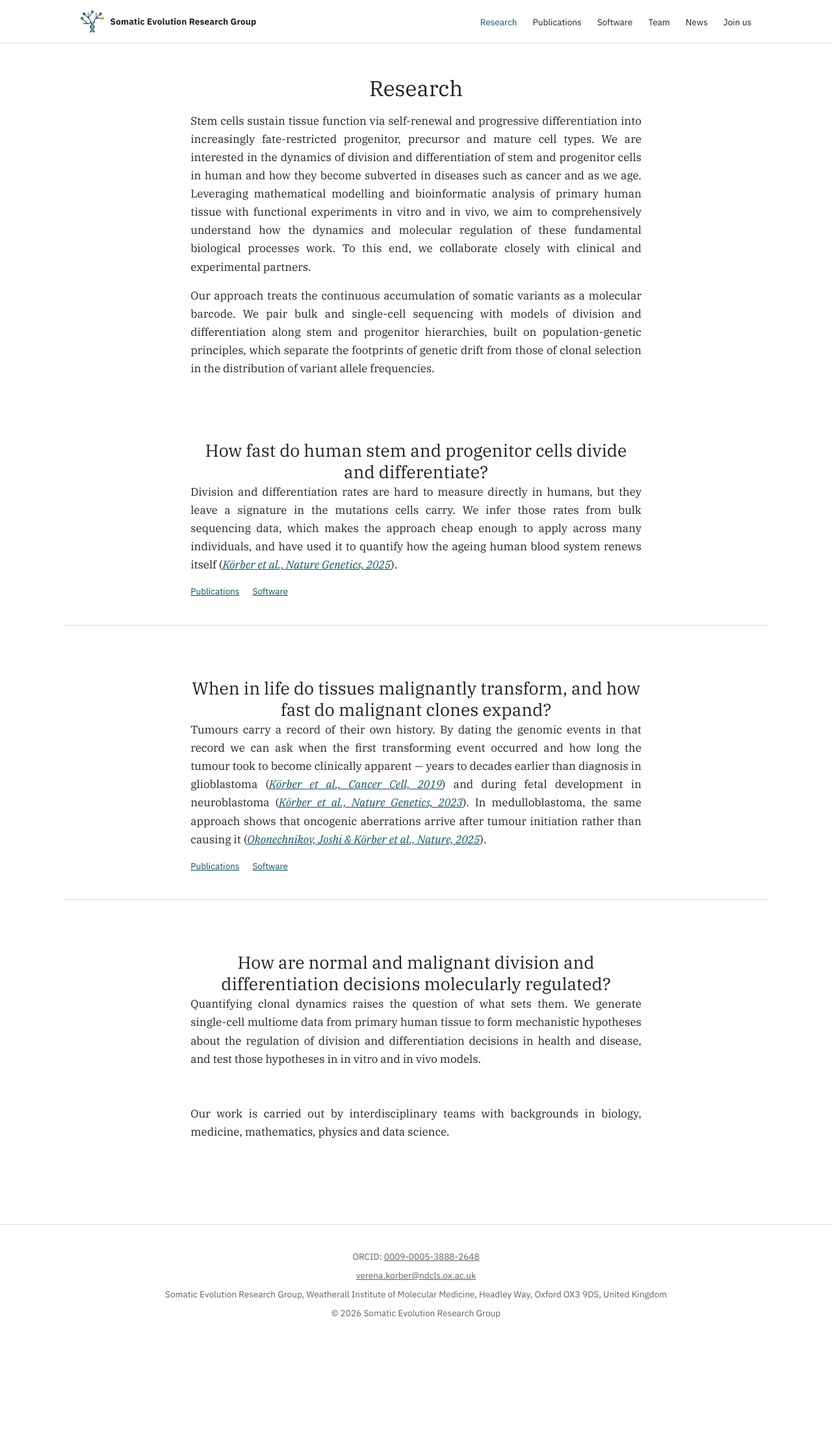
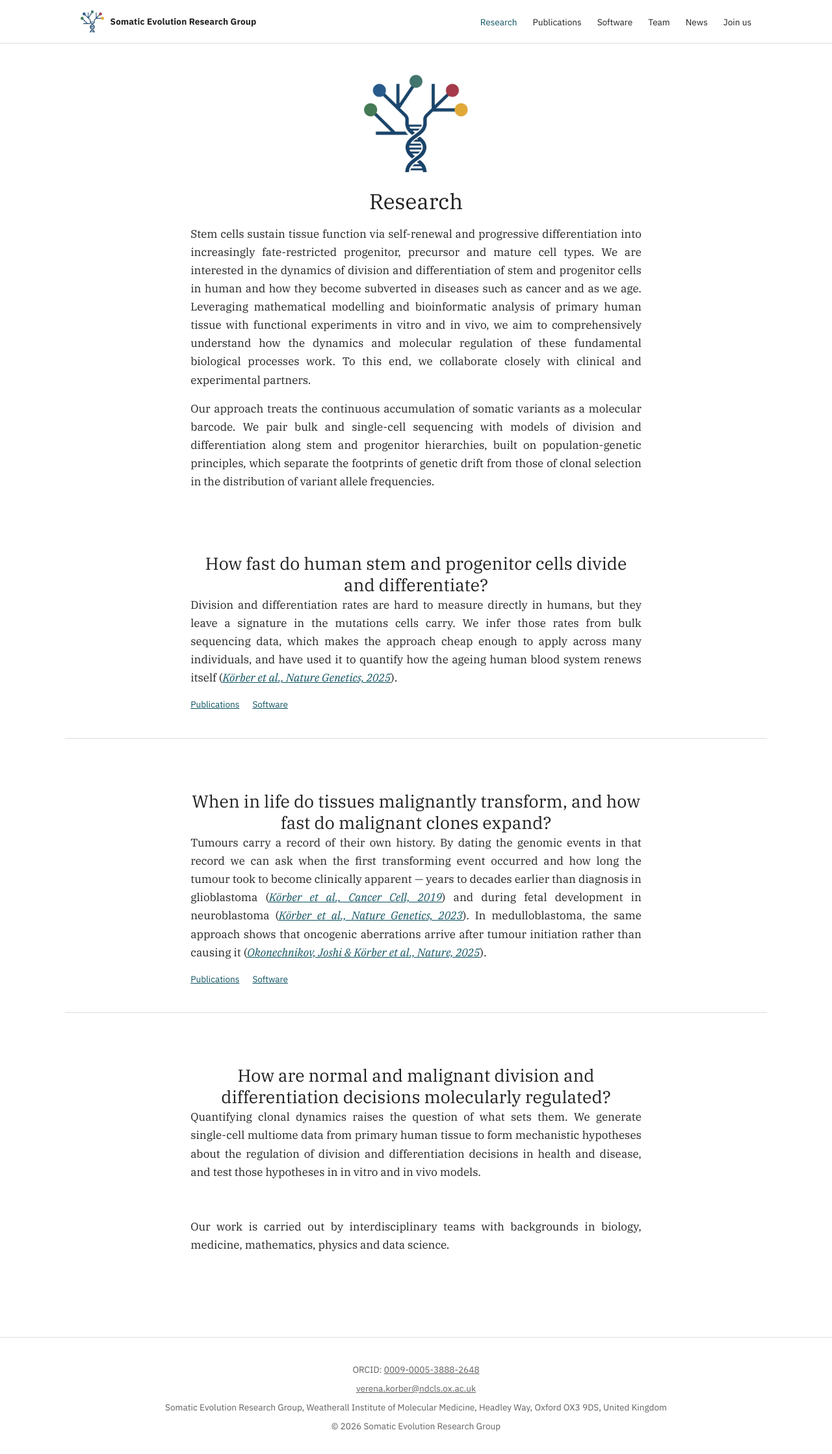
Before and after one commit to VerenaK90/VerenaK90.github.io, a Jekyll site: the page built from research.md, in a window 1280 px wide. Shown: the whole page at 65% size. Built offline with Jekyll 4.4.1, drawn with Linux system fonts in a browser that asks for light colours; before the commit the page ends 2064 px from its top, so only the background shows below that.

Commit message:
Add a large, centered group logo above the Research heading
Pages using the page layout can now set a 'logo' front-matter field to
show an image above the h1; used on the Research page only.

Co-Authored-By: Claude Sonnet 5 <noreply@anthropic.com>

```diff
--- a/_layouts/page.html
+++ b/_layouts/page.html
@@ -3,6 +3,9 @@ layout: default
 ---
 <div class="page{% if page.wide %} page--wide{% endif %}">
   <div class="{% if page.wide %}container{% else %}prose{% endif %}">
+    {% if page.logo %}
+      <img class="page__logo" src="{{ "/assets/images/" | append: page.logo | relative_url }}" alt="">
+    {% endif %}
     <h1>{{ page.title }}</h1>
     {{ content }}
   </div>
--- a/assets/css/main.css
+++ b/assets/css/main.css
@@ -107,6 +107,13 @@ h3 { font-size: var(--size-h3); }
 
 .prose p, .prose ul, .prose ol { margin-top: 1rem; }
 .prose { max-width: var(--measure); }
+
+.page__logo {
+  display: block;
+  width: 10rem;
+  height: auto;
+  margin: 0 auto 1.5rem;
+}
 .prose h3 { margin-top: 2rem; }
 .prose p, .research-theme__text p {
   text-align: justify;
--- a/research.md
+++ b/research.md
@@ -3,6 +3,7 @@ layout: page
 title: Research
 nav_key: research
 wide: true
+logo: logo-mark.png
 permalink: /research/
 redirect_from:
   - /research.html
```
